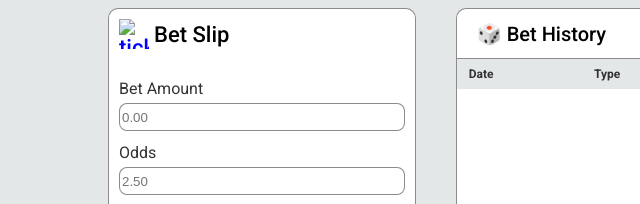
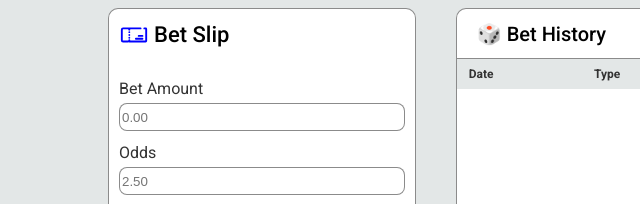
Before and after one commit to NicssLucik02/bet-calculator, a website: page src/index.html in a window 1280 px wide. Shown: the top 204 px of the page, 0-640 px from the left. Drawn offline with Linux system fonts and the light colour scheme.

Commit message:
fixed logo

```diff
--- a/src/index.html
+++ b/src/index.html
@@ -19,7 +19,7 @@
             <section class="bet-calculator">
                 <div class="bet-slip">
                     <div class="bet-slip__title">
-                        <img src="./ticket.svg" alt="ticket" class="ticket-icon">
+                        <img src="./assets/icons/ticket.svg" alt="ticket" class="ticket-icon">
                         Bet Slip
                     </div>
                     <form class="bet-slip__form">
```
